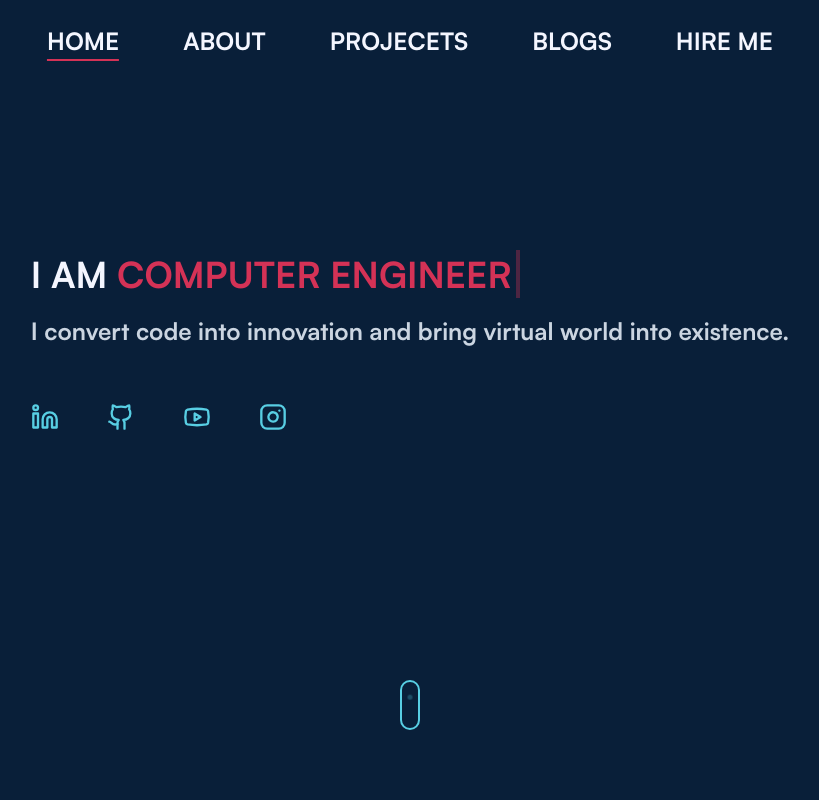
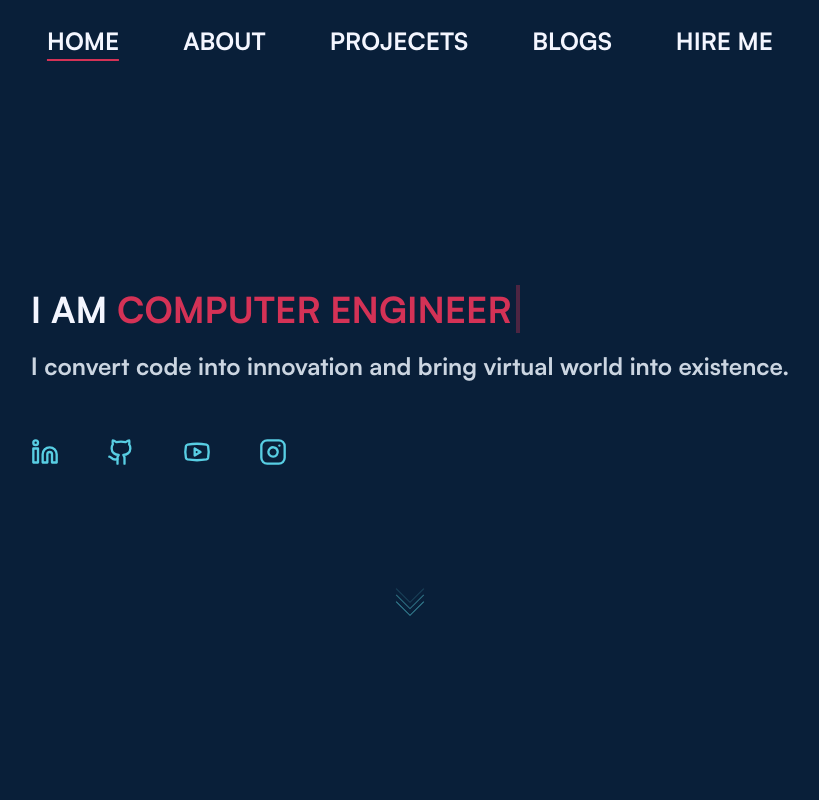
Before and after one commit to Bhargavoza1/my-portfolio, a Next.js app: page / in a window 1280 px wide. Shown: the top 800 px of the page, without its empty margins (230-1049 px from the left). Built offline with nearby package versions, Linux system fonts and the light colour scheme.

Commit message:
new scroll down suggestions

```diff
--- a/src/app/(landing)/page.tsx
+++ b/src/app/(landing)/page.tsx
@@ -54,7 +54,7 @@ export default function Home() {
             <div
                 className=' flex flex-col max-h-[100vh] myimg:max-h-[100vh]'>
 
-                <div className='grid h-screen myimg:pt-[70px] place-items-center justify-center'>
+                <div className='grid h-screen myimg:pt-[140px] place-items-center justify-center'>
                     <div className='  px-5 2xl:px-[300px]  pt-[60px] landscape:pt-[20px]  myimg:pt-0     grid   '>
                         <h1 className='  text-xl lg:text-4xl md:text-3xl pb-4 md:pb-5' style={myfont.style}>
                             I AM&nbsp;
@@ -68,16 +68,17 @@ export default function Home() {
 
 
                         <SocialMedia/>
+                        <Link href='#about'>
+                            <div className={`${styles.box} flex justify-center mt-[50px]  myimg:mb-[80px]`}>
+                                <span></span>
+                                <span></span>
+                                <span></span>
+                            </div>
+                        </Link>
                     </div>
 
                 </div>
-                <div className={`${styles.scrollDownAnimation}   mb-[70px] myimg:mb-[20px]`}>
-                    <Link href='#about'>
-                    <span className={`${styles.mouse} `}>
-                        <span className={`${styles.move} `}></span>
-                    </span>
-                    </Link>
-                </div>
+
 
             </div>
 
--- a/src/app/(section)/about/page.module.css
+++ b/src/app/(section)/about/page.module.css
@@ -28,48 +28,43 @@
 
 
 
-.scroll-down-animation {
-  position: absolute;
-  top: 50%;
-  left: 50%;
-  transform: translate(-50%,-50%);
-
+.box{
+  position: relative;
+  top: 100%;
 }
 
-
-
-.mouse {
-  margin: 0 auto;
+.box span{
   display: block;
-  border-radius: 50px;
-  border: 2px solid #58cee3;
-  height: 50px;
   width: 20px;
-  position: relative;
+  height: 20px;
+  border-bottom: 1px solid #3e98a8;
+  border-right: 1px solid #3e98a8;
+  transform: rotate(45deg);
+  margin: -10px;
+  animation: animate 2s infinite;
 }
 
-.move {
-  position: absolute;
-  background-color: #58cee3;
-  height: 5px;
-  width: 5px;
-  border-radius: 50%;
-  left: 50%;
-  transform: translateX(-50%);
-  animation: move 1.5s linear infinite;
+.box span:nth-child(2)
+{
+  animation-delay: -0.2s;
 }
 
-@keyframes move {
-  0% {
-    transform: translate(-50%,10px);
+.box span:nth-child(3)
+{
+  animation-delay: -0.4s;
+}
+
+@keyframes animate{
+
+  0%{
     opacity: 0;
+
   }
-  50% {
-    transform: translate(-50%,20px);
+  50%{
     opacity: 1;
   }
-  100% {
-    transform: translate(-50%,40px);
+  100%{
     opacity: 0;
+    transform: rotate(45deg) translate(22px, 22px);
   }
 }
```
